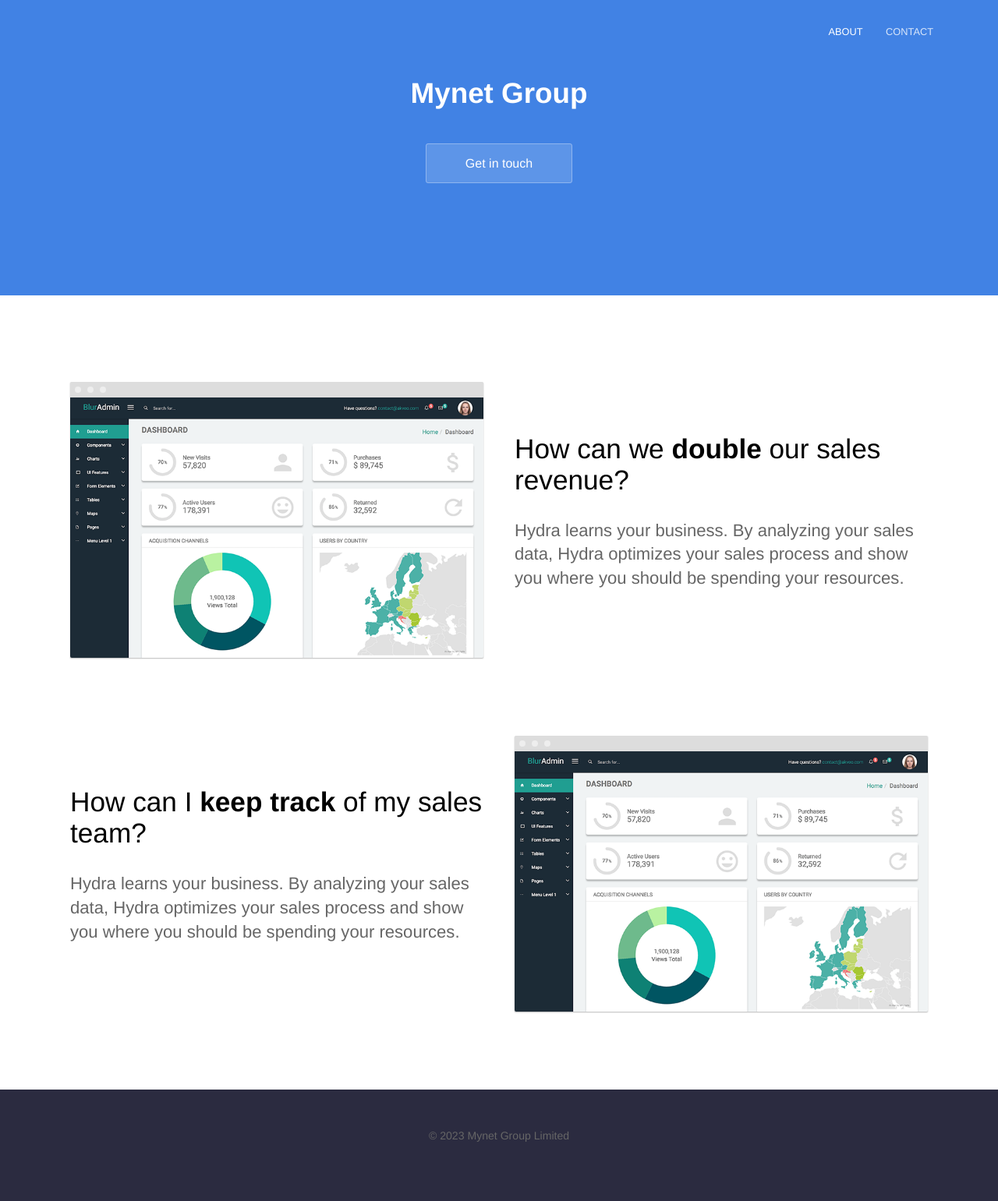
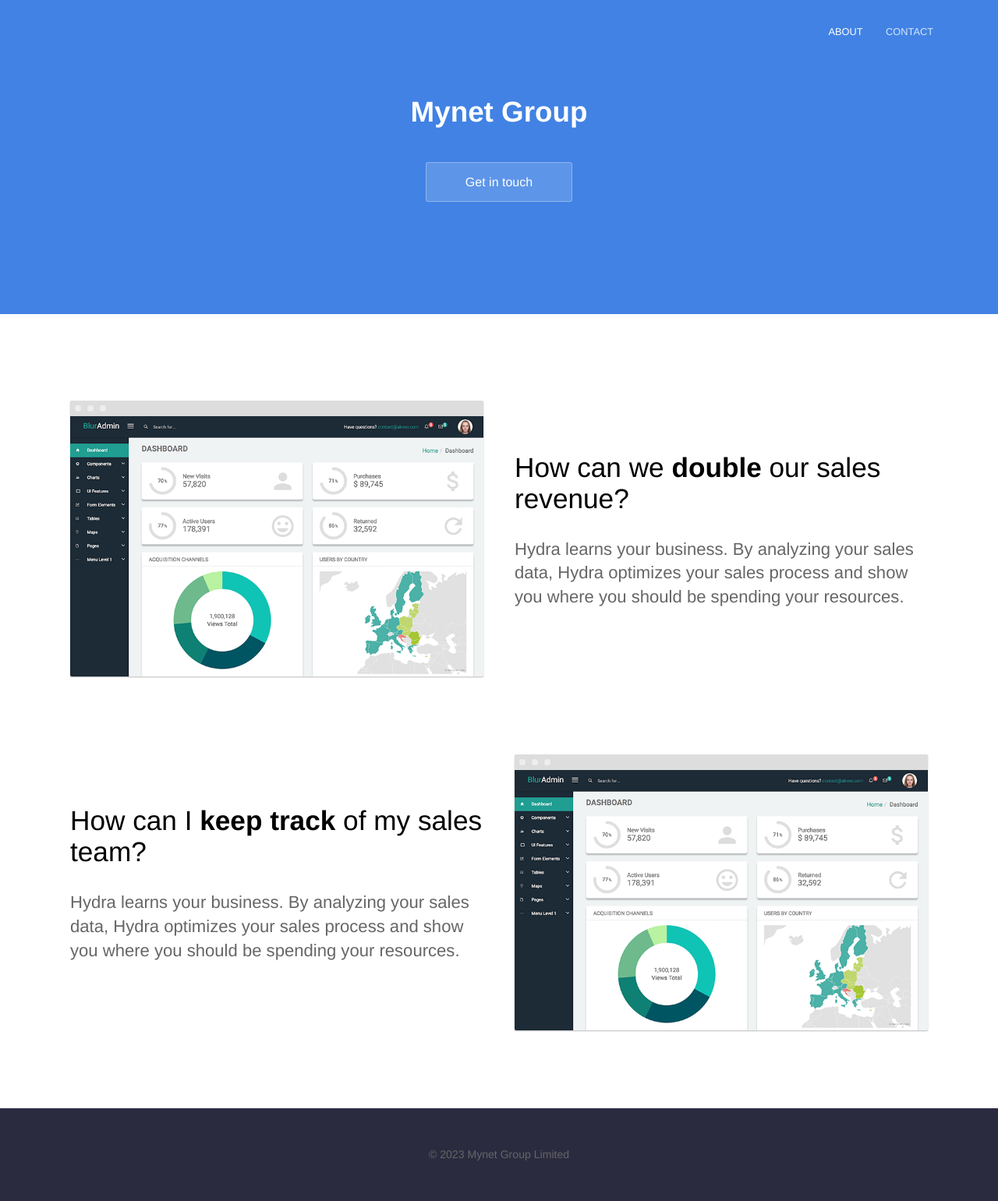
Before and after one commit to mynet-company/mynet-company.github.io, a Jekyll site: the page built from index.html, in a window 1280 px wide. Shown: the whole page at 78% size. Built offline with Jekyll 4.4.1, drawn with Linux system fonts in a browser that asks for light colours; before the commit the page ends 1517 px from its top, so only the background shows below that.

Commit message:
Update default.html

```diff
--- a/_layouts/default.html
+++ b/_layouts/default.html
@@ -22,7 +22,7 @@
 	<body>
 		<header>
 			<div class="container">
-				<div class="company-name" style="height:33"><a href="{{ site.baseurl }}/"></a></div>
+				<div class="company-name" style="height:33px "></div>
 				{% include navigation.html %}
 			</div>
 		</header>
```
